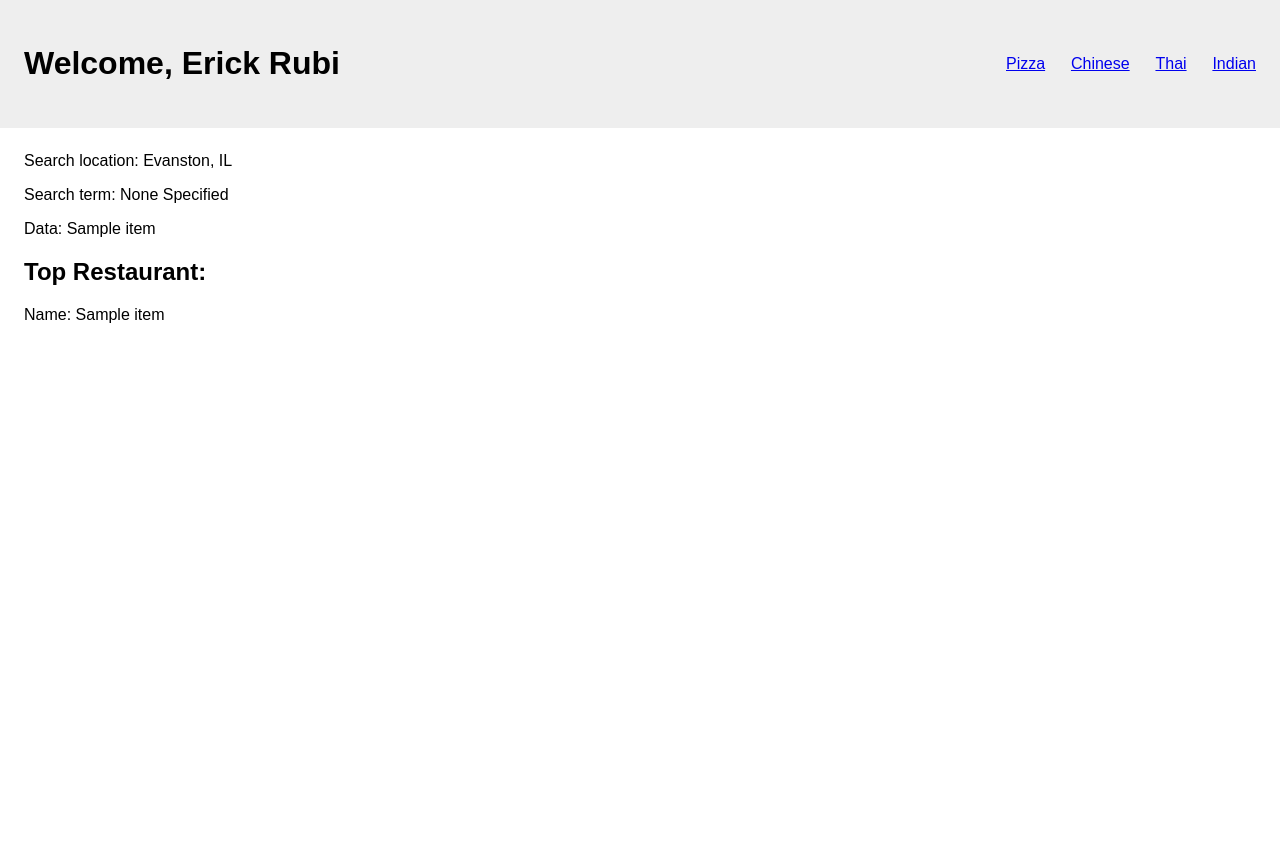
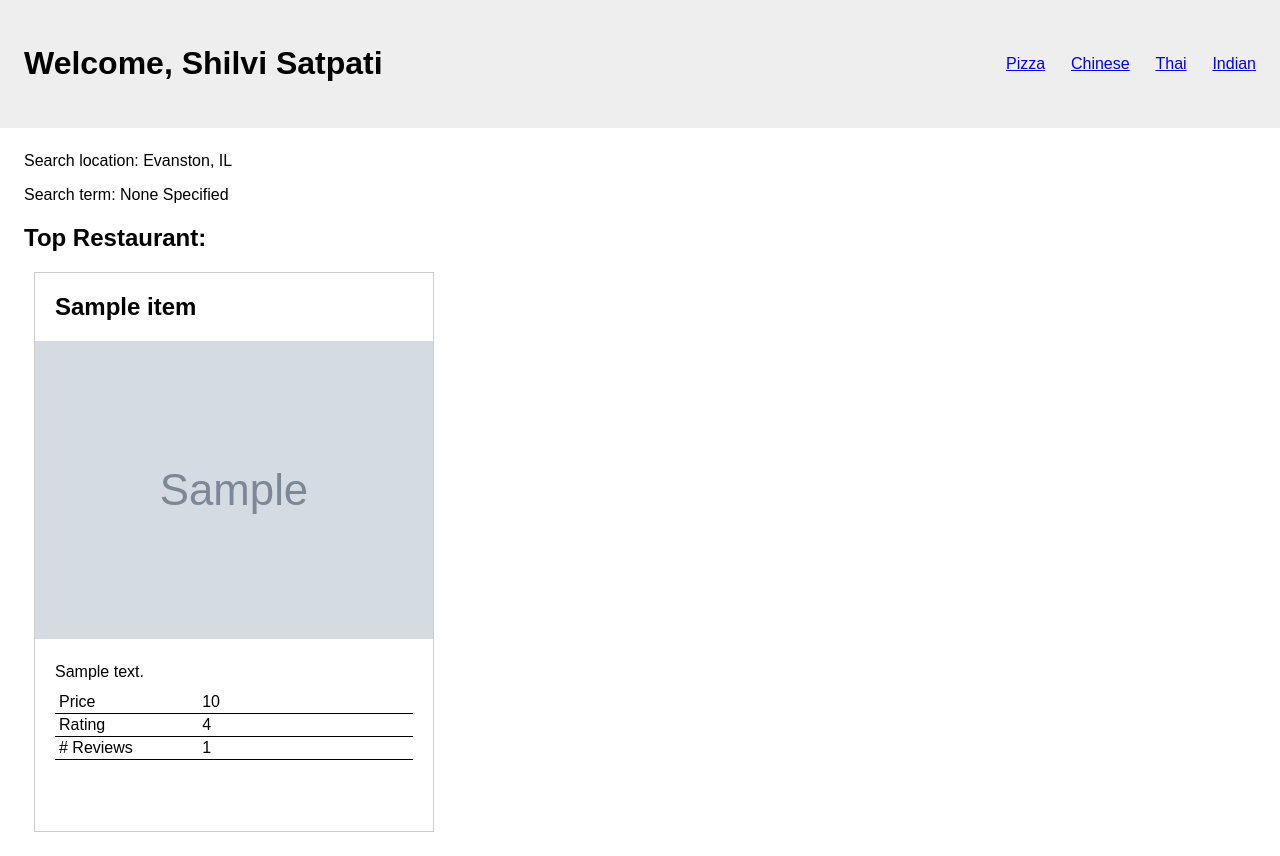
Before and after one commit to shilvi/webdev-labs, a Flask app: page /restaurant in a window 1280 px wide. Before the commit the page ends 323 px from the top, so only its background shows below. Run offline with Flask 2, Linux system fonts and the light colour scheme; grey boxes marked "Sample" are stand-in pictures; a database or web service that is not in the repository returns one stand-in record (values such as "Sample title"); data that the repository does not hold is empty; some libraries are stand-ins or nearby versions.

Commit message:
Finished lab02 Exercise 4

```diff
--- a/lab02/app.py
+++ b/lab02/app.py
@@ -12,7 +12,7 @@ app = Flask(__name__)
 #########################
 # some global variables #
 #########################
-current_user = CurrentUser(first_name='Erick', last_name='Rubi', email='erub03@gmail.com', username='erub03')
+current_user = CurrentUser(first_name='Shilvi', last_name='Satpati', email='rimli.satpati@gmail.com', username='shilvi')
 
 quotes = (
     '“We May Encounter Many Defeats But We Must Not Be Defeated.” – Maya Angelou',
--- a/lab02/static/style.css
+++ b/lab02/static/style.css
@@ -27,6 +27,52 @@ main {
     margin: 3vh;
 }
 
+section {
+    box-sizing: border-box;
+    border: solid 1px #CCC;
+    width: 50vh;
+    padding: 10px 0;
+    margin: 10px;
+    height: 70vh;
+}
+
+section > * {
+    margin: 10px 20px;
+}
+
+section > img {
+    margin-left: 0;
+    margin-right: 0;
+    width: 100%;
+    max-height: 45vh;
+    height: auto;
+    object-fit: cover;
+}
+
+dl {
+    display: flex;
+    flex-flow: row wrap;
+    border-bottom:1px solid #000;
+}
+dt {
+    flex-basis: 40%;
+    padding: 2px 4px;
+    text-align: left;
+    border-top: 1px solid #000;
+}
+dt:first-of-type {
+    border-top: 0;
+}
+dd {
+    flex-basis: 50%;
+    flex-grow: 1;
+    margin: 0;
+    padding: 2px 4px;
+    border-top: 1px solid #000;
+}
+dd:first-of-type {
+    border-top: 0;
+}
 
 @media only screen and (max-width: 1000px) {
     /* Media queries go here */
--- a/lab02/templates/restaurant.html
+++ b/lab02/templates/restaurant.html
@@ -13,9 +13,21 @@
     <main>
         <p>Search location: {{city}}</p>
         <p>Search term: {{search_term or 'None Specified'}}</p>
-        <p>Data: {{ restaurant }}</p>
         <h2>Top Restaurant:</h2>
-        <p>Name: {{ restaurant.get('name') }}</p>
+
+        <section>
+            <h2>{{ restaurant.get('name') }}</h2>
+            <img src="{{ restaurant.get('image_url') }}" alt="picture of nature"/>
+            <p>{{ restaurant.get('display_address') }}</p>
+            <dl>
+                <dt>Price</dt>
+                <dd>{{ restaurant.get('price') }}</dd>
+                <dt>Rating</dt>
+                <dd>{{ restaurant.get('rating') }}</dd>
+                <dt># Reviews</dt>
+                <dd>{{ restaurant.get('review_count') }}</dd>
+            </dl>
+        </section>
     </main>
 </body>
 </html>
```
